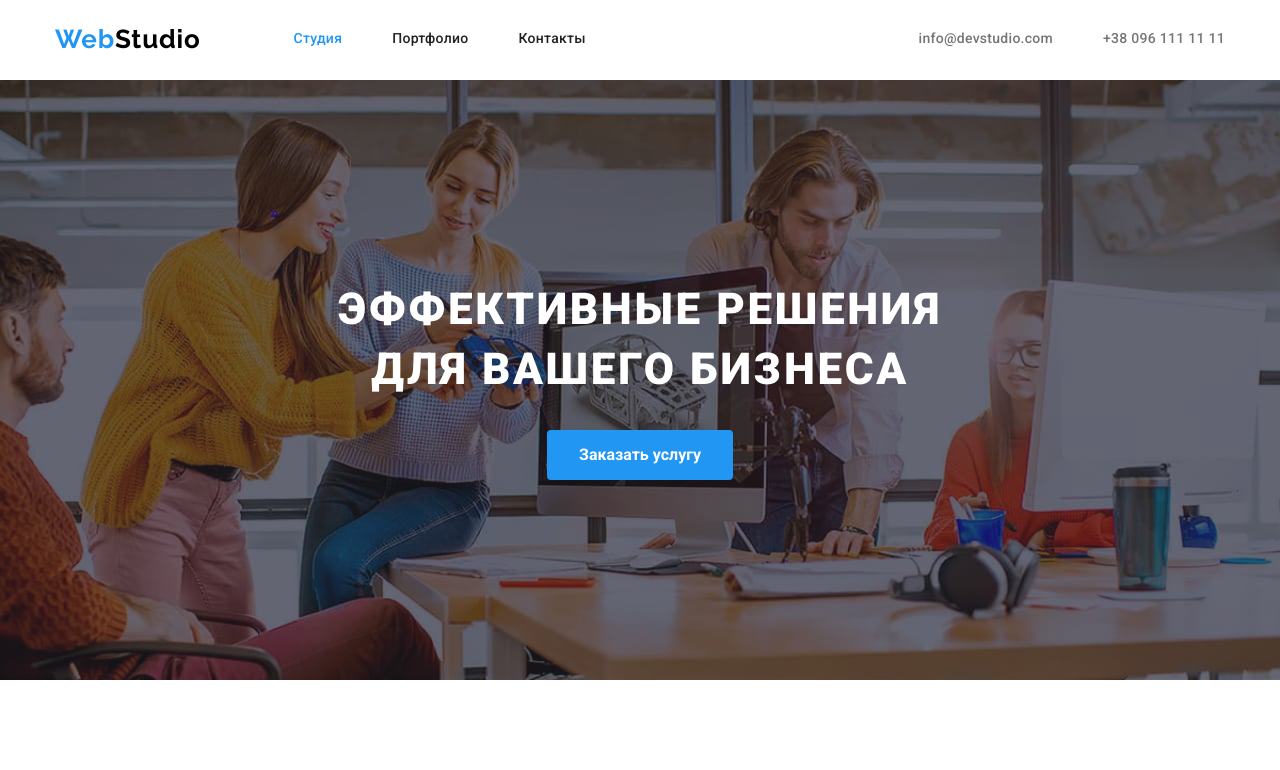
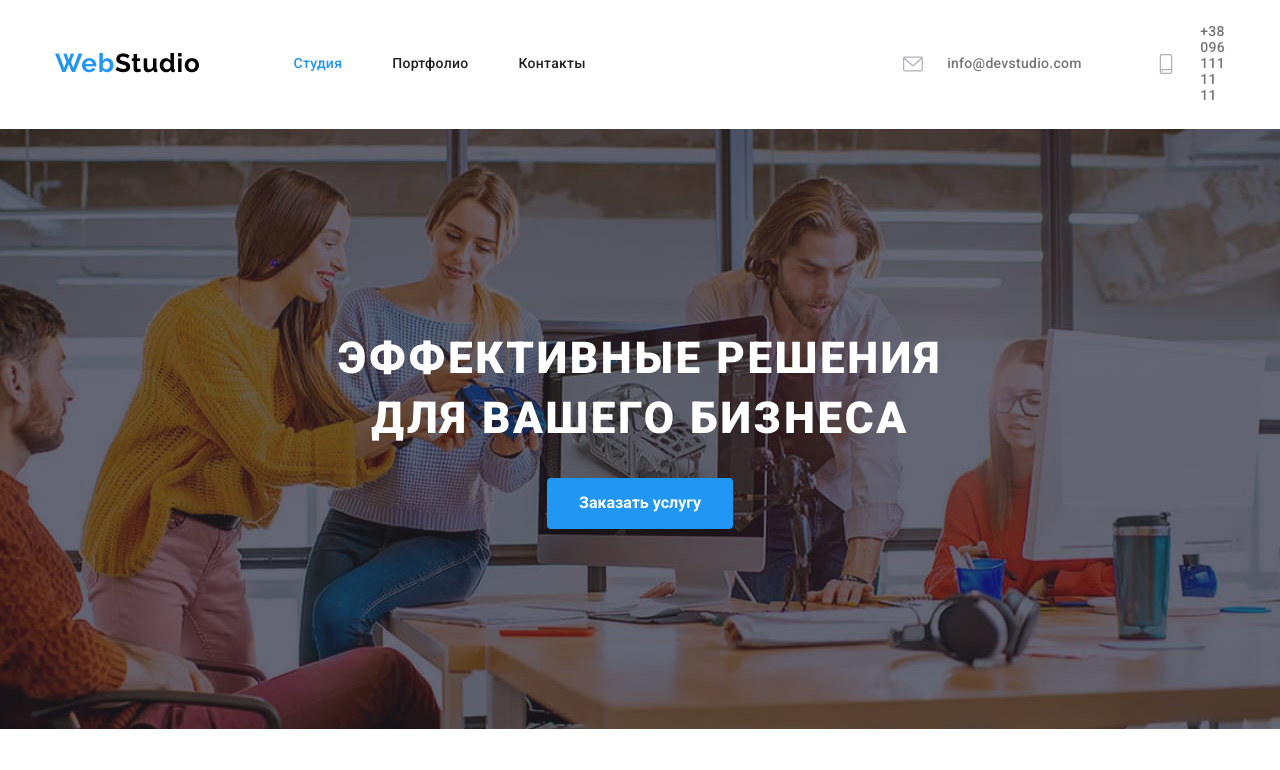
Before and after one commit to kkasyan/goit-markup-hw-03, a plain HTML site: page index.html in a window 1280 px wide. Shown: the top 770 px of the page. Drawn offline with nearby package versions, Linux system fonts and the light colour scheme.

Commit message:
added icons

```diff
--- a/css/styles.css
+++ b/css/styles.css
@@ -123,7 +123,7 @@ li {
   color: var(--accent-color);
 }
 
-.header-contacts .envelope::before {
+/* .header-contacts .envelope::before {
   content: "";
   position: absolute;
   background-image: url(../images/icons.svg#icon-smartphone);
@@ -132,8 +132,8 @@ li {
   background-size: contain;
 }
 
-.header-contacts .phone::before {
-}
+. .header-contacts .phone::before {
+} */
 .current {
   color: var(--accent-color);
 }
--- a/index.html
+++ b/index.html
@@ -41,10 +41,20 @@
           </ul>
         </nav>
         <div class="contacts">
-          <a class="header-contacts envelope" href="mailto:info@devstudio.com">
+          <a href="" class="social-link">
+            <svg class="social-link-icon" width="20" height="20">
+              <use href="./images/icons.svg#icon-envelope"></use>
+            </svg>
+          </a>
+          <a class="header-contacts" href="mailto:info@devstudio.com">
             info@devstudio.com
           </a>
-          <a class="header-contacts phone" href="tel:+380961111111">
+          <a href="" class="social-link">
+            <svg class="social-link-icon" width="20" height="20">
+              <use href="./images/icons.svg#icon-smartphone"></use>
+            </svg>
+          </a>
+          <a class="header-contacts" href="tel:+380961111111">
             +38 096 111 11 11
           </a>
         </div>
```
